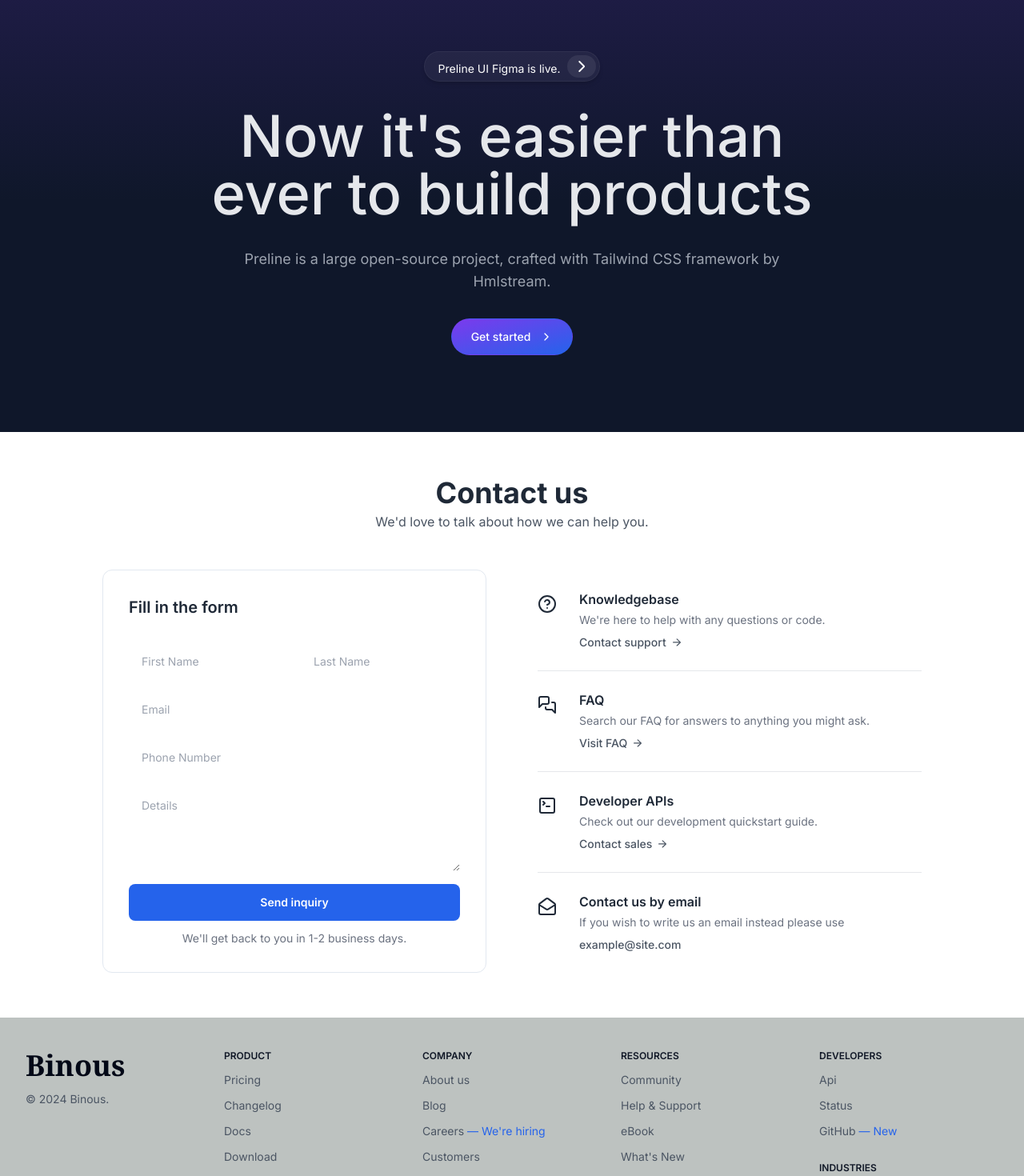
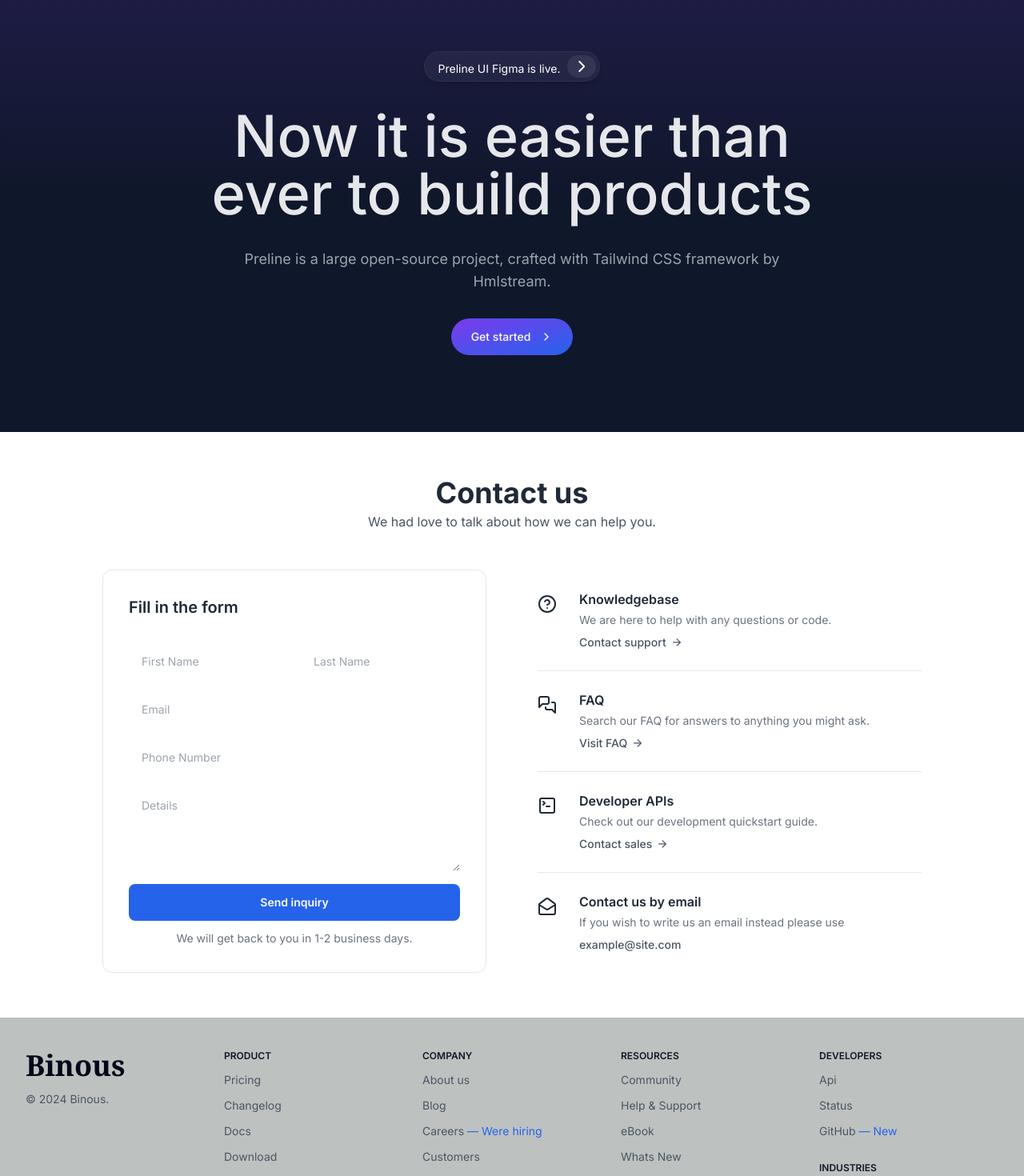
Before and after one commit to tejasghlade/binous, a Next.js app: page /contact in a window 1280 px wide. Shown: the part 120-1590 px from the top of the page at 80% size. Built offline with nearby package versions, Linux system fonts and the light colour scheme.

Commit message:
Fix typos and improve wording in various components

```diff
--- a/components/AboutHero.tsx
+++ b/components/AboutHero.tsx
@@ -38,7 +38,7 @@ const AboutHero = () => {
           {/* Title */}
           <div className="max-w-3xl text-center mx-auto">
             <h1 className="block font-medium text-gray-200 text-4xl sm:text-5xl md:text-6xl lg:text-7xl">
-              Now it's easier than ever to build products
+              Now it easier than ever to build products
             </h1>
           </div>
           {/* End Title */}
--- a/components/AccordionComponent.tsx
+++ b/components/AccordionComponent.tsx
@@ -135,7 +135,7 @@ function AccordionComponent() {
                 className="hs-accordion-toggle group pb-3 inline-flex items-center justify-between gap-x-3 w-full md:text-lg font-semibold text-start text-gray-800 rounded-lg transition hover:text-gray-500 dark:text-gray-200 dark:hover:text-gray-400 dark:focus:outline-none dark:focus:ring-1 dark:focus:ring-gray-600"
                 aria-controls="hs-basic-with-title-and-arrow-stretched-collapse-three"
               >
-                How does Preline's pricing work?
+                How does Preline pricing work?
                 <svg
                   className="hs-accordion-active:hidden block flex-shrink-0 size-5 text-gray-600 group-hover:text-gray-500 dark:text-gray-400"
                   xmlns="http://www.w3.org/2000/svg"
@@ -270,10 +270,10 @@ function AccordionComponent() {
                 aria-labelledby="hs-basic-with-title-and-arrow-stretched-heading-five"
               >
                 <p className="text-gray-600 dark:text-gray-400">
-                  If you lose the link for a theme you purchased, don't panic!
-                  We've got you covered. You can login to your account, tap your
+                  If you lose the link for a theme you purchased, dont panic!
+                  Weve got you covered. You can login to your account, tap your
                   avatar in the upper right corner, and tap Purchases. If you
-                  didn't create a login or can't remember the information, you can
+                  didnt create a login or cant remember the information, you can
                   use our handy Redownload page, just remember to use the same
                   email you originally made your purchases with.
                 </p>
--- a/components/ContactForm.tsx
+++ b/components/ContactForm.tsx
@@ -11,7 +11,7 @@ const ContactForm = () => {
               Contact us
             </h1>
             <p className="mt-1 text-gray-600 dark:text-gray-400">
-              We'd love to talk about how we can help you.
+              We had love to talk about how we can help you.
             </p>
           </div>
           <div className="mt-12 grid items-center lg:grid-cols-2 gap-6 lg:gap-16">
@@ -106,7 +106,7 @@ const ContactForm = () => {
                 </div>
                 <div className="mt-3 text-center">
                   <p className="text-sm text-gray-500">
-                    We'll get back to you in 1-2 business days.
+                    We will get back to you in 1-2 business days.
                   </p>
                 </div>
               </form>
@@ -136,7 +136,7 @@ const ContactForm = () => {
                     Knowledgebase
                   </h3>
                   <p className="mt-1 text-sm text-gray-500">
-                    We're here to help with any questions or code.
+                    We are here to help with any questions or code.
                   </p>
                   <a
                     className="mt-2 inline-flex items-center gap-x-2 text-sm font-medium text-gray-600 hover:text-gray-800 dark:text-gray-400 dark:hover:text-gray-200 dark:focus:outline-none dark:focus:ring-1 dark:focus:ring-gray-600"
--- a/components/ContactHero.tsx
+++ b/components/ContactHero.tsx
@@ -36,7 +36,7 @@ const ContactHero = () => {
           {/* Title */}
           <div className="max-w-3xl text-center mx-auto">
             <h1 className="block font-medium text-gray-200 text-4xl sm:text-5xl md:text-6xl lg:text-7xl">
-              Now it's easier than ever to build products
+              Now it is easier than ever to build products
             </h1>
           </div>
           {/* End Title */}
--- a/components/Footer.tsx
+++ b/components/Footer.tsx
@@ -87,7 +87,7 @@ const Footer = () => {
                 Careers
               </a>{" "}
               <span className="inline text-blue-600 dark:text-blue-500">
-                — We're hiring
+                — Were hiring
               </span>
             </p>
             <p>
@@ -151,7 +151,7 @@ const Footer = () => {
                 className="inline-flex gap-x-2 text-gray-600 hover:text-gray-800 dark:text-gray-400 dark:hover:text-gray-200 dark:focus:outline-none dark:focus:ring-1 dark:focus:ring-gray-600"
                 href="#"
               >
-                What's New
+                Whats New
               </a>
             </p>
             <p>
```
